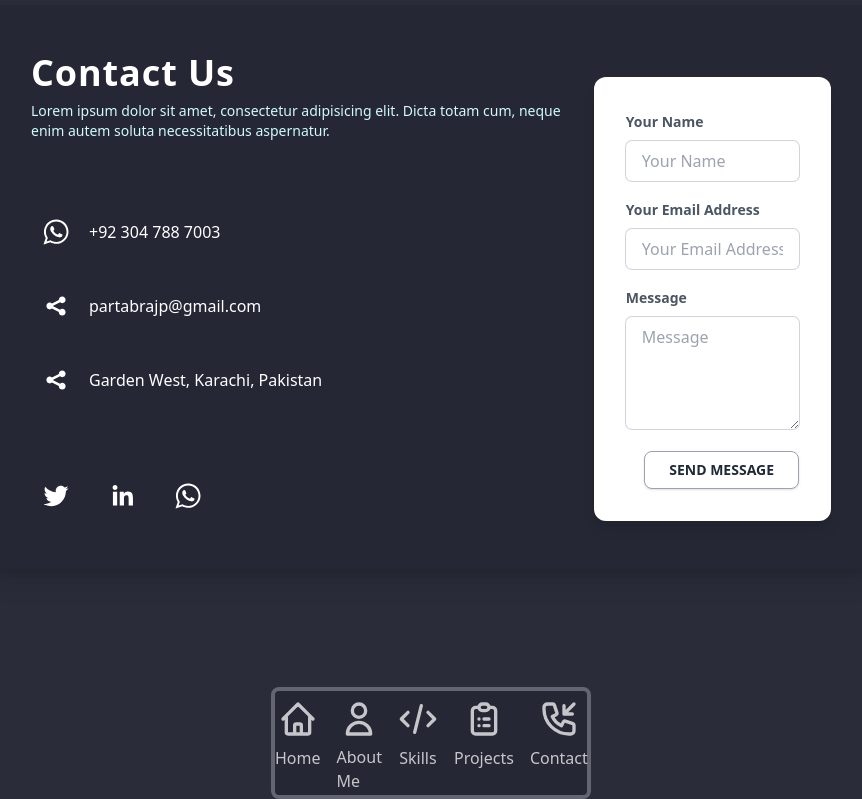
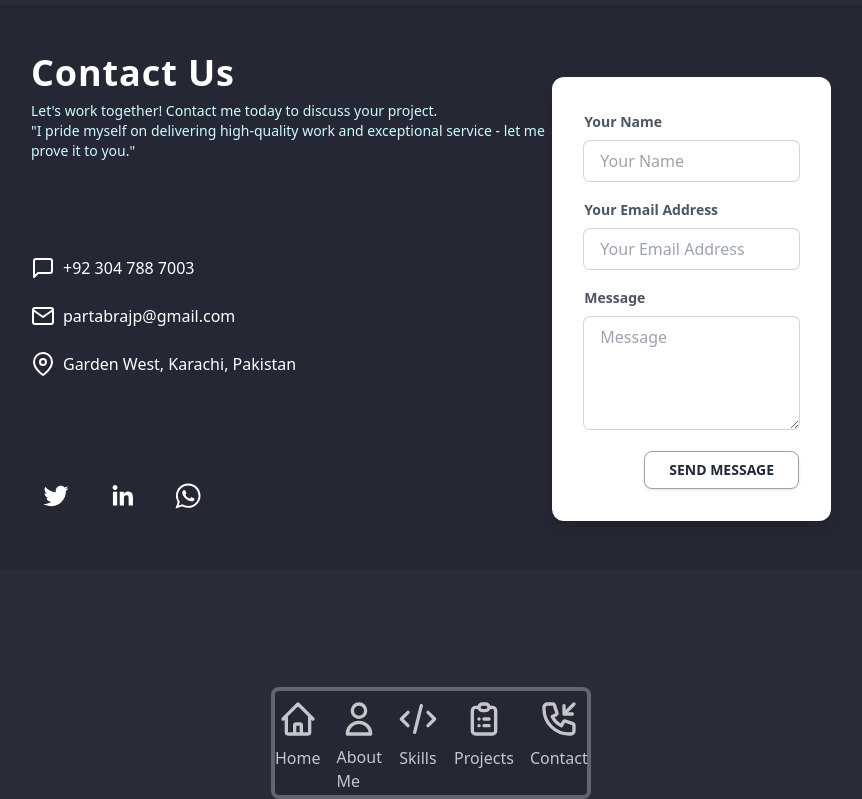
Before and after one commit to smmartprogrammer/partabportfolio, a Next.js app: page /contact in a window 1280 px wide. Shown: the part 113-912 px from the top of the page, without its empty margins (209-1071 px from the left). Built offline with nearby package versions, Linux system fonts and the light colour scheme.

Commit message:
icons updated on contact page

```diff
--- a/app/contact/page.tsx
+++ b/app/contact/page.tsx
@@ -1,48 +1,49 @@
 import { SocialIcon } from "react-social-icons";
-
+import { Camera, CameraOff, Mail, Map, MapPin, MessageCircle, MessageSquare } from 'react-feather';
 import React from "react";
+import { LocationMarkerIcon } from "@heroicons/react/outline";
 
 const Contact = () => {
   return (
     <div className="antialiased bg-[#2A2C39] ">
       <div className="flex w-full min-h-screen justify-center items-center">
-        <div className="flex flex-col md:flex-row md-space-x-6  space-y-6 bg-[#252734] w-full max-w-4xl p-8 sm:p-12 rounded-xl shadow-xl text-white ">
+        <div className="flex flex-col md:flex-row md-space-x-6  space-y-6 bg-[#252734] w-full max-w-4xl p-8 sm:p-12 rounded-xl shadow-white text-white ">
           <div className="flex flex-col space-y-8 justify-between">
             <div>
               <h1 className="font-bold text-4xl tracking-wide">Contact Us</h1>
               <p className="pt-2 text-cyan-100 text-sm">
-                Lorem ipsum dolor sit amet, consectetur adipisicing elit. Dicta
-                totam cum, neque enim autem soluta necessitatibus aspernatur.
+                Let's work together! Contact me today to discuss your project. <br />
+                "I pride myself on delivering high-quality work and exceptional service - let me prove it to you."
               </p>
             </div>
             <div className="flex flex-col space-y-6">
               <div className="inline-flex space-x-2 items-center">
-                <SocialIcon
+                {/* <SocialIcon
                   url="https://whatsapp.com/jaketrent"
                   bgColor="transparent"
                   fgColor="white"
                   className="text-teal-300 text-xl"
-                />
+                /> */}
+                <MessageSquare/>
                 <span>+92 304 788 7003</span>
               </div>
               <div className="inline-flex space-x-2 items-center">
-                <SocialIcon
+
+                {/* <SocialIcon
                   url="https://gmail.com/jaketrent"
                   bgColor="transparent"
                   fgColor="white"
-                />
+                /> */}
+                <Mail />
                 <span>partabrajp@gmail.com</span>
               </div>
               <div className="inline-flex space-x-2 items-center">
-                <SocialIcon
-                  url="https://gmail.com/jaketrent"
-                  bgColor="transparent"
-                  fgColor="white"
-                />
+                <MapPin />
                 <span>Garden West, Karachi, Pakistan</span>
               </div>
             </div>
             <div className="flex space-x-4 text-lg">
+
               <SocialIcon
                 url="https://twitter.com/partabRparmar"
                 bgColor="transparent"
@@ -59,6 +60,7 @@ const Contact = () => {
                 bgColor="transparent"
                 fgColor="white"
               />
+
             </div>
           </div>
           <div className="bg-white rounded-xl shadow-lg p-8 text-gray-600 md:w-80 ">
--- a/package.json
+++ b/package.json
@@ -22,6 +22,7 @@
     "postcss": "8.4.22",
     "react": "18.2.0",
     "react-dom": "18.2.0",
+    "react-feather": "^2.0.10",
     "react-simple-typewriter": "^5.0.1",
     "react-social-icons": "^5.15.0",
     "tailwindcss": "3.3.1",
```
Also changed, not shown: 1 other file (tests, documents, lock files or other folders).
